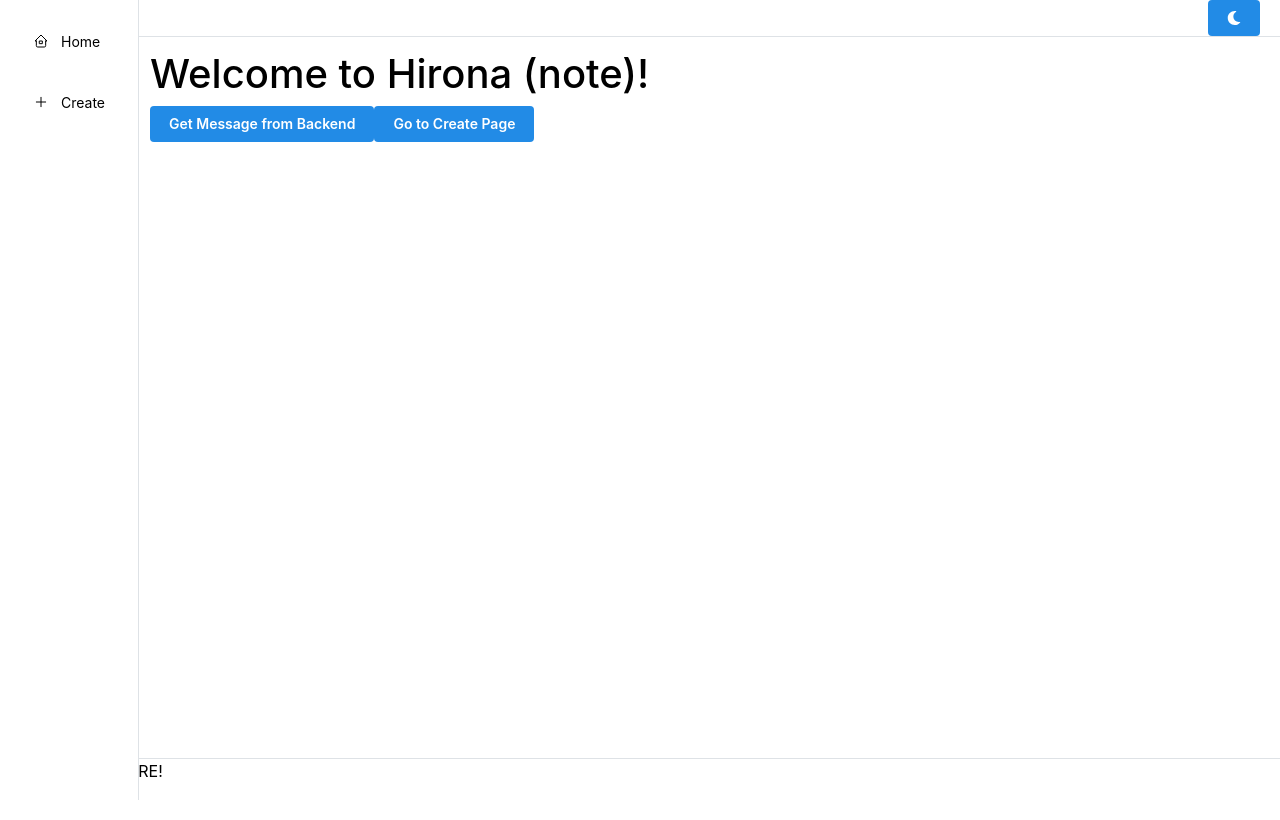
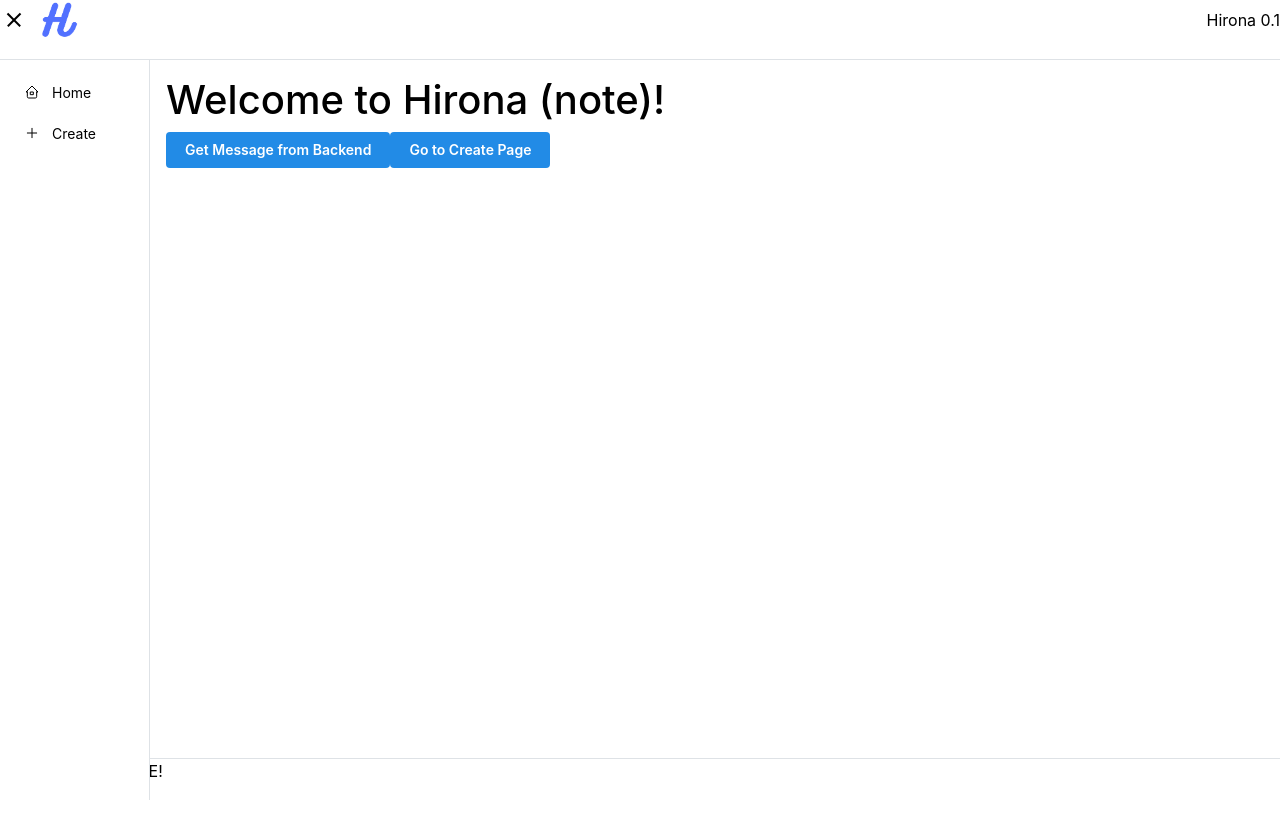
Before and after one commit to dowalsh/hirona, a React (Vite) app in the folder client2/: page / in a window 1280 px wide. Built offline with nearby package versions, Linux system fonts and the light colour scheme; no server answers.

Commit message:
added logo. made navbar better. made everything light theme to avoid complications. made everything a little prettier

```diff
--- a/client2/src/App.tsx
+++ b/client2/src/App.tsx
@@ -1,6 +1,7 @@
 import "@mantine/core/styles.css";
 // import { useState } from "react";
 import { AppShell } from "@mantine/core";
+import { useDisclosure } from "@mantine/hooks";
 
 // import { Routes, Route, useNavigate } from "react-router-dom";
 
@@ -9,29 +10,31 @@ import Header from "./components/Header";
 import RouterSwitcher from "./components/RouterSwitcher";
 
 function App() {
+  const [opened, { toggle }] = useDisclosure(true);
+
   return (
-    <div className="App" style={{ marginTop: "20px" }}>
-      <AppShell>
-        <Header />
-        <Navbar />
-        <AppShell.Main
-          style={{
-            paddingTop: "30px",
-            paddingBottom: "60px",
-            paddingLeft: "150px",
-          }}
-        >
+    <div className="App">
+      <AppShell
+        header={{ height: 60 }}
+        navbar={{
+          width: 150,
+          breakpoint: "sm",
+          collapsed: { mobile: !opened },
+        }}
+        padding="md"
+      >
+        <Header opened={opened} toggle={toggle} />
+
+        <Navbar opened={opened} />
+
+        <AppShell.Main>
           <RouterSwitcher />
         </AppShell.Main>
+
         <AppShell.Footer>
           <p>FOOTER GOES HERE!</p>
         </AppShell.Footer>
       </AppShell>
-
-      {/* <Routes>
-        <Route path="/" element={<Home />} />
-        <Route path="/create" element={<Create />} />
-      </Routes> */}
     </div>
   );
 }
--- a/client2/src/components/Header.tsx
+++ b/client2/src/components/Header.tsx
@@ -2,39 +2,54 @@ import {
   Flex,
   AppShell,
   Burger,
-  Button,
-  useMantineColorScheme,
-  useComputedColorScheme,
+  // Button,
+  // useMantineColorScheme,
+  // useComputedColorScheme,
 } from "@mantine/core";
 
 // creating a header component for the website
-import { FaSun, FaMoon } from "react-icons/fa";
-import { useDisclosure } from "@mantine/hooks";
 
-const Header = () => {
-  const [opened, { toggle }] = useDisclosure();
-  const { setColorScheme } = useMantineColorScheme();
-  const computedColorScheme = useComputedColorScheme("light");
+// dark mode
+// import { FaSun, FaMoon } from "react-icons/fa";
+// import { useDisclosure } from "@mantine/hooks";
 
-  const toggleColorScheme = () => {
-    setColorScheme(computedColorScheme === "dark" ? "light" : "dark");
-  };
+interface HeaderProps {
+  opened: boolean;
+  toggle: () => void;
+}
+
+function Header({ opened, toggle }: HeaderProps) {
+  // const [opened, { toggle }] = useDisclosure();
+  // const { setColorScheme } = useMantineColorScheme();
+  // const computedColorScheme = useComputedColorScheme("light");
+
+  // const toggleColorScheme = () => {
+  //   setColorScheme(computedColorScheme === "dark" ? "light" : "dark");
+  // };
 
   return (
     <AppShell.Header>
       <Flex
         justify="space-between"
         align="center"
-        style={{ padding: "0 20px" }}
+        style={{ padding: "0", paddingLeft: "0" }}
       >
-        <Burger opened={opened} onClick={toggle} hiddenFrom="sm" size="sm" />
-        <div>Hirona</div>
-        <Button size="sm" variant="link" onClick={toggleColorScheme}>
-          {computedColorScheme === "dark" ? <FaSun /> : <FaMoon />}
-        </Button>
+        <div style={{ display: "flex", alignItems: "center" }}>
+          <Burger opened={opened} onClick={toggle} size="sm" />
+          <img
+            src="/public/H.png"
+            alt="Hirona Logo"
+            style={{ height: "40px", marginLeft: "10px" }}
+          />
+        </div>
+        <div style={{ marginLeft: "10px" }}>Hirona 0.1</div>
+
+        {/* <Button size="sm" variant="link" onClick={toggleColorScheme}>
+        {computedColorScheme === "dark" ? <FaSun /> : <FaMoon />}
+      </Button> */}
       </Flex>
     </AppShell.Header>
   );
-};
+}
 
 export default Header;
--- a/client2/src/components/Navbar.tsx
+++ b/client2/src/components/Navbar.tsx
@@ -2,21 +2,28 @@ import { AppShell, NavLink } from "@mantine/core";
 import { useNavigate } from "react-router-dom";
 import { IconHome2, IconPlus } from "@tabler/icons-react";
 
-const Navbar = () => {
+interface NavbarProps {
+  opened: boolean;
+} // interface NavbarProps
+
+const Navbar: React.FC<NavbarProps> = ({ opened }) => {
   const navigate = useNavigate();
 
   return (
-    <AppShell.Navbar p="md" style={{ gap: "10px" }}>
+    <AppShell.Navbar
+      p="sm"
+      style={{ gap: "0", display: opened ? "block" : "none" }}
+    >
       <NavLink
         label="Home"
         onClick={() => navigate("/")}
-        style={{ margin: "5px" }}
+        style={{ margin: "0px" }}
         leftSection={<IconHome2 size={16} stroke={1.5} />}
       />
       <NavLink
         label="Create"
         onClick={() => navigate("/create")}
-        style={{ margin: "5px" }}
+        style={{ margin: "0px" }}
         leftSection={<IconPlus size={16} stroke={1.5} />}
       />
     </AppShell.Navbar>
```
Also changed, not shown: client2/src/main.tsx (+9 -2 lines), client2/public/H.png (added).
